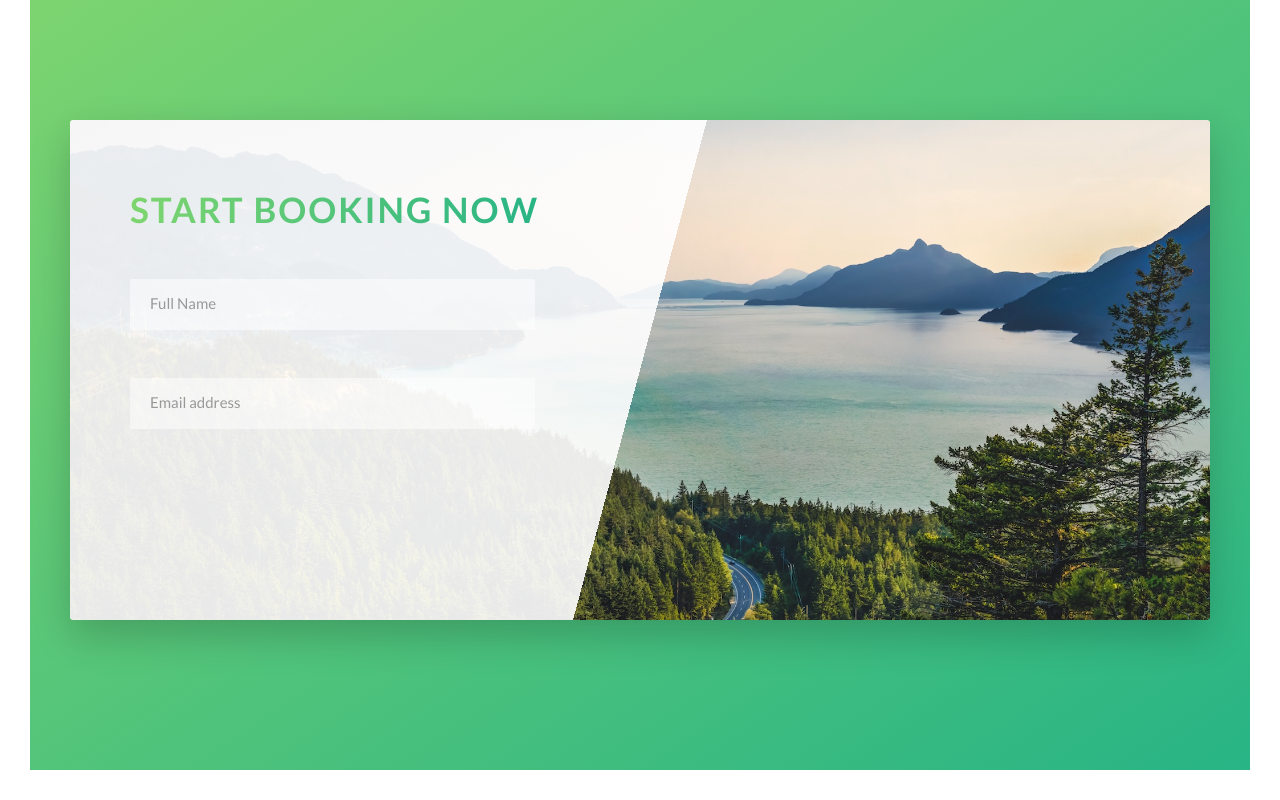
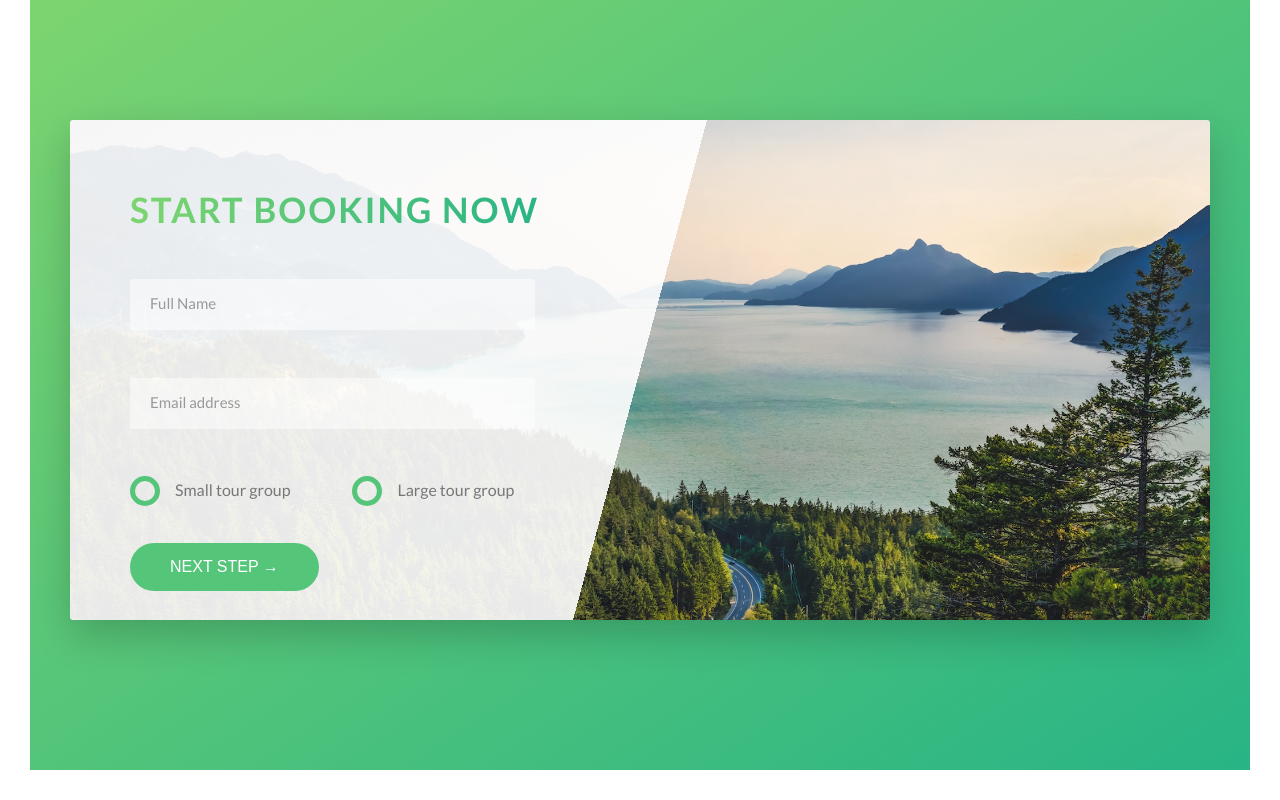
Before and after one commit to kevinujoodha/1-Natours, a website: page index.html in a window 1280 px wide. Shown: the part 4555-5355 px from the top of the page. Drawn offline with Linux system fonts and the light colour scheme.

Commit message:
radio buttons

```diff
--- a/index.html
+++ b/index.html
@@ -329,7 +329,29 @@
 
                             <div class="form__group">
                                 <input type="email" class="form__input" placeholder="Email address" id="email" required>
-                                <label for="email" class="form__label">Full Name</label>
+                                <label for="email" class="form__label">Email address</label>
+                            </div>
+
+                            <div class="form__group u-margin-bottom-medium">
+                                <div class="form__radio-group">
+                                    <input type="radio" class="form__radio-input" id="small" name="size">
+                                    <label for="small" class="form__radio-label">
+                                        <span class="form__radio-button"></span>
+                                        Small tour group
+                                    </label>
+                                </div>
+
+                                <div class="form__radio-group">
+                                    <input type="radio" class="form__radio-input" id="large" name="size">
+                                    <label for="large" class="form__radio-label">
+                                        <span class="form__radio-button"></span>
+                                        Large tour group
+                                    </label>
+                                </div>
+                            </div>
+
+                            <div class="form__group">
+                                <button class="btn btn--green">Next step &rarr;</button>
                             </div>
 
                         </form>
--- a/sass/base/_utilities.scss
+++ b/sass/base/_utilities.scss
@@ -1,8 +1,8 @@
-.u-center-text { text-align: center }
+.u-center-text { text-align: center !important; }
 
-.u-margin-bottom-small { margin-bottom: 1.5rem;  }
-.u-margin-bottom-medium { margin-bottom: 4rem; }
-.u-margin-bottom-big { margin-bottom: 8rem; }
+.u-margin-bottom-small { margin-bottom: 1.5rem !important; }
+.u-margin-bottom-medium { margin-bottom: 4rem !important; }
+.u-margin-bottom-big { margin-bottom: 8rem !important; }
 
-.u-margin-top-big { margin-top: 8rem; }
-.u-margin-top-huge { margin-top: 10rem; }
+.u-margin-top-big { margin-top: 8rem !important; }
+.u-margin-top-huge { margin-top: 10rem !important; }
--- a/sass/components/_button.scss
+++ b/sass/components/_button.scss
@@ -1,4 +1,5 @@
 .btn {
+    &,
     &:link,
     &:visited {
         text-transform: uppercase;
@@ -9,6 +10,10 @@
         transition: all .2s;
         position: relative;
         font-size: $default-font-size;
+
+        // Change for the <button> element
+        border: none;
+        cursor: pointer;
     }
 
     &:hover {
@@ -21,7 +26,9 @@
         }
     }
 
-    &:active {
+    &:active,
+    &:focus {
+        outline: none;
         transform: translateY(-1px);
         box-shadow: 0 .5rem 1rem rgba($color-black, .2);
     }
--- a/sass/components/_form.scss
+++ b/sass/components/_form.scss
@@ -15,6 +15,7 @@
         border-bottom: 3px solid transparent;
         width: 90%;
         display: block;
+        transition: all .3s;
 
         &:focus {
             outline: none;
@@ -45,4 +46,51 @@
         visibility: hidden;
         transform: translateY(-4rem);
     }
+
+    &__radio-group {
+        width: 49%;
+        display: inline-block;
+    }
+
+    &__radio-input {
+        display: none;
+    }
+
+    &__radio-label {
+        font-size: $default-font-size;
+        cursor: pointer;
+        position: relative;
+        padding-left: 4.5rem;
+    }
+
+    &__radio-button {
+        height: 3rem;
+        width: 3rem;
+        border: 5px solid $color-primary;
+        border-radius: 50%;
+        display: inline-block;
+        position: absolute;
+        left: 0;
+        top: -.4rem;
+
+        &::after {
+            content: "";
+            display: block;
+            height: 1.3rem;
+            width: 1.3rem;
+            border-radius: 50%;
+            position: absolute;
+            left: 50%;
+            top: 50%;
+            transform: translate(-50%, -50%);
+            background-color: $color-primary;
+            opacity: 0;
+            transition: opacity .2s;
+        }
+    }
+
+    &__radio-input:checked ~ &__radio-label &__radio-button::after {
+        opacity: 1;
+    }
+
 }
```
Also changed, not shown: css/style.css.
